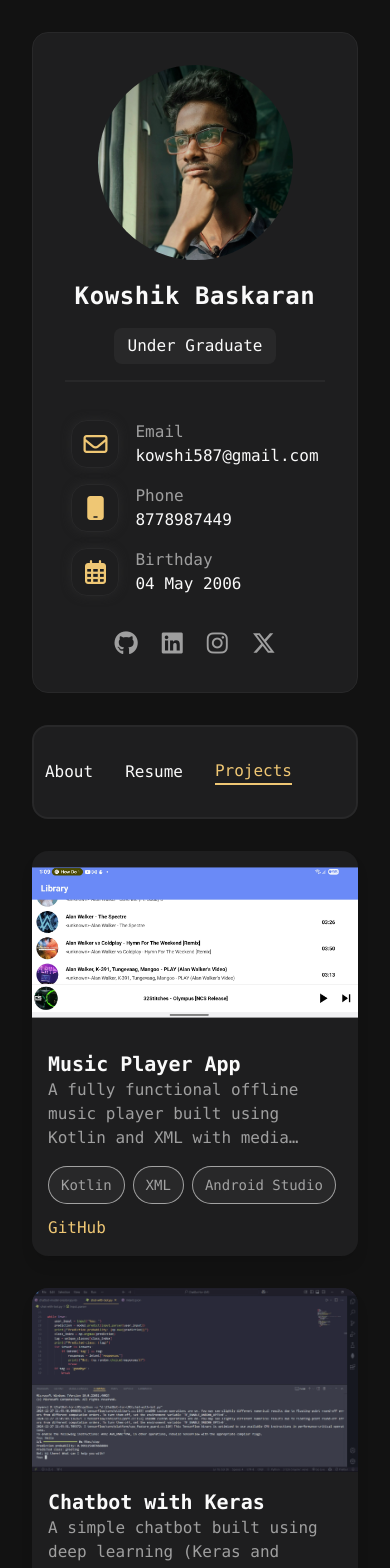
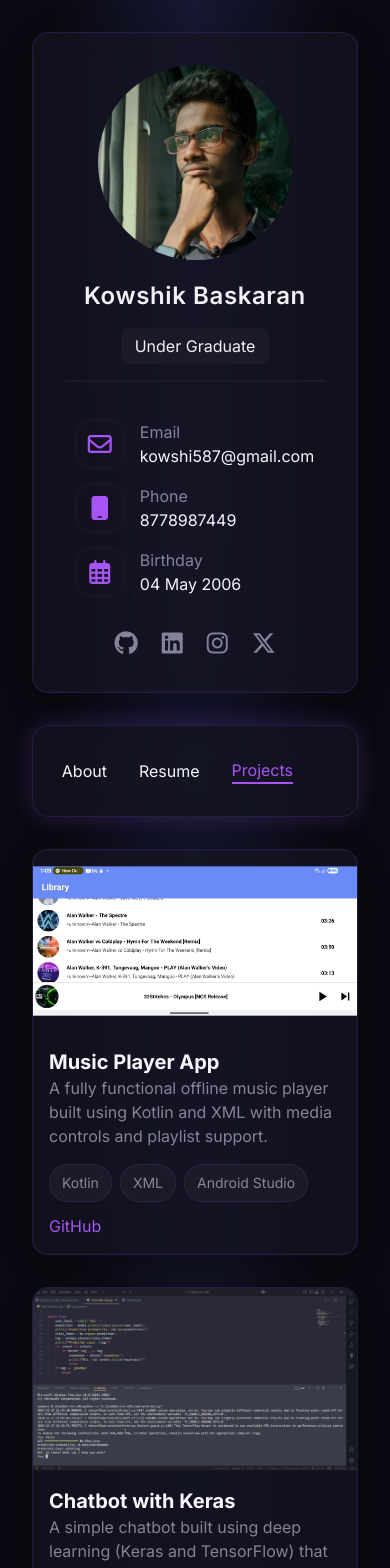
Before and after one commit to LuckyBoy587/personal-portfolio, a React (Vite) app: page / in a window 390 px wide. Shown: the top 1568 px of the page. Built offline with nearby package versions, Linux system fonts and the light colour scheme.

Commit message:
feat: Initialize portfolio application with core components, project display, branding, and a comprehensive design system.

```diff
--- /dev/null
+++ b/AI Agent Instructions/design.json
@@ -0,0 +1,202 @@
+{
+  "designSystem": {
+    "name": "Dark Luminescent SaaS",
+    "purpose": "A modern, premium dark-mode design system optimized for AI, productivity, and developer-focused products.",
+    "aestheticKeywords": [
+      "dark",
+      "minimal",
+      "futuristic",
+      "luminescent",
+      "calm",
+      "premium",
+      "AI-native"
+    ]
+  },
+
+  "colorSystem": {
+    "mode": "dark",
+    "backgrounds": {
+      "primary": {
+        "type": "gradient",
+        "direction": "radial",
+        "baseTone": "deep indigo / near-black",
+        "usage": "page backgrounds, hero sections"
+      },
+      "secondary": {
+        "type": "solid",
+        "tone": "very dark neutral",
+        "usage": "panels, cards, modals"
+      }
+    },
+    "accentColors": {
+      "primaryAccent": {
+        "hue": "violet-purple",
+        "intensity": "high saturation",
+        "effects": ["glow", "soft bloom"],
+        "usage": "hero visuals, call-to-action emphasis"
+      },
+      "secondaryAccent": {
+        "hue": "cool blue-purple",
+        "intensity": "medium",
+        "usage": "hover states, secondary highlights"
+      }
+    },
+    "textColors": {
+      "primaryText": "soft white",
+      "secondaryText": "muted gray-lavender",
+      "disabledText": "low-contrast gray"
+    }
+  },
+
+  "typography": {
+    "fontStyle": "modern sans-serif",
+    "characteristics": [
+      "clean",
+      "rounded",
+      "high readability",
+      "slightly futuristic"
+    ],
+    "scale": {
+      "heroHeading": {
+        "weight": "medium-to-bold",
+        "letterSpacing": "slightly tight",
+        "lineHeight": "compact"
+      },
+      "sectionHeading": {
+        "weight": "medium",
+        "opacity": "high"
+      },
+      "bodyText": {
+        "weight": "regular",
+        "opacity": "medium"
+      },
+      "metaText": {
+        "size": "small",
+        "opacity": "low"
+      }
+    }
+  },
+
+  "layoutSystem": {
+    "structure": {
+      "navigation": "top-fixed horizontal bar",
+      "heroSection": "center-aligned with strong visual focal point",
+      "contentSections": "stacked vertical flow",
+      "panels": "floating card-style containers"
+    },
+    "alignment": {
+      "primary": "center",
+      "secondary": "grid-based"
+    },
+    "spacing": {
+      "globalPadding": "generous",
+      "sectionGap": "large",
+      "componentGap": "medium"
+    },
+    "containerStyle": {
+      "borderRadius": "large",
+      "edges": "soft",
+      "separation": "depth-based instead of borders"
+    }
+  },
+
+  "visualEffects": {
+    "lighting": {
+      "style": "ambient glow",
+      "source": "central or horizontal focal light",
+      "falloff": "smooth gradient fade"
+    },
+    "glassmorphism": {
+      "enabled": true,
+      "blurLevel": "medium",
+      "backgroundOpacity": "low",
+      "usage": "panels, overlays, floating UI"
+    },
+    "shadows": {
+      "type": "soft diffuse",
+      "depthLevels": ["low", "medium"],
+      "colorBias": "cool-toned"
+    }
+  },
+
+  "interactionDesign": {
+    "hoverStates": {
+      "effect": "subtle glow + brightness increase",
+      "transition": "smooth ease-out"
+    },
+    "focusStates": {
+      "indicator": "accent glow or outline",
+      "intensity": "low"
+    },
+    "clickFeedback": {
+      "animation": "micro-scale or opacity shift"
+    }
+  },
+
+  "motionSystem": {
+    "animationStyle": "slow and fluid",
+    "easing": "ease-in-out",
+    "entryAnimations": [
+      "fade-in",
+      "soft vertical slide",
+      "glow emergence"
+    ],
+    "loopingEffects": {
+      "allowed": true,
+      "usage": "ambient visuals only",
+      "speed": "very slow"
+    }
+  },
+
+  "componentPhilosophy": {
+    "buttons": {
+      "shape": "pill or rounded rectangle",
+      "background": "accent gradient or translucent",
+      "textWeight": "medium"
+    },
+    "cards": {
+      "appearance": "floating",
+      "background": "dark translucent",
+      "border": "none"
+    },
+    "inputs": {
+      "style": "minimal",
+      "background": "slightly elevated from page",
+      "focusEffect": "soft glow"
+    }
+  },
+
+  "brandTone": {
+    "emotionalFeel": [
+      "thoughtful",
+      "intelligent",
+      "calm confidence"
+    ],
+    "personality": "quietly powerful",
+    "avoid": [
+      "harsh contrasts",
+      "bright flat colors",
+      "visual clutter",
+      "heavy borders"
+    ]
+  },
+
+  "replicationGuidelines": {
+    "consistencyRules": [
+      "Always use dark backgrounds with luminous accents",
+      "Prefer depth and light over lines and borders",
+      "Keep visuals calm and centered",
+      "Animations should feel ambient, not playful"
+    ],
+    "dos": [
+      "Use gradients subtly",
+      "Emphasize a single focal visual per section",
+      "Maintain high whitespace ratios"
+    ],
+    "donts": [
+      "Do not use flat bright colors",
+      "Do not overcrowd layouts",
+      "Do not use sharp corners excessively"
+    ]
+  }
+}
--- a/index.html
+++ b/index.html
@@ -4,6 +4,9 @@
     <meta charset="UTF-8"/>
     <link rel="icon" type="image/svg+xml" href="/vite.svg"/>
     <meta name="viewport" content="width=device-width, initial-scale=1.0"/>
+    <link rel="preconnect" href="https://fonts.googleapis.com">
+    <link rel="preconnect" href="https://fonts.gstatic.com" crossorigin>
+    <link href="https://fonts.googleapis.com/css2?family=Inter:wght@300;400;500;600;700&display=swap" rel="stylesheet">
     <link rel="stylesheet" href="./src/colors.css">
     <link rel="stylesheet" href="./src/animation.css">
     <title>Kowshik's Portfolio</title>
--- a/src/App.jsx
+++ b/src/App.jsx
@@ -16,7 +16,7 @@ function App() {
   const [activeTabIndex, setActiveTabIndex] = useState(2)
 
   return (
-    <div className="flex flex-col font-mono p-8 gap-8 lg:flex-row">
+    <div className="flex flex-col p-8 gap-8 lg:flex-row" style={{ fontFamily: "'Inter', sans-serif" }}>
       <Branding/>
       <div className={"flex flex-col gap-8 w-full"}>
         <div className={"flex w-full"}>
--- a/src/Branding.jsx
+++ b/src/Branding.jsx
@@ -1,4 +1,4 @@
-import {useEffect, useRef, useState} from "react";
+import { useEffect, useRef, useState } from "react";
 
 const Branding = () => {
   const brandingRef = useRef(null); // Create a ref
@@ -26,11 +26,11 @@ const Branding = () => {
   return (
     <div
       ref={brandingRef}
-      className={`flex flex-col md:flex-row lg:flex-col lg:self-start self-center justify-center items-center gap-4 w-full lg:max-w-[300px] h-fit border border-[var(--secondary-bg)] p-8 bg-[var(--primary-bg)] min-w-[min(600px, 100vw)] lg:min-w-min rounded-2xl animate-right-to-left lg:sticky transition-all duration-300`}
-      style={{top: topValue}}>
+      className={`flex flex-col md:flex-row lg:flex-col lg:self-start self-center justify-center items-center gap-4 w-full lg:max-w-[300px] h-fit p-8 min-w-[min(600px, 100vw)] lg:min-w-min rounded-2xl animate-right-to-left lg:sticky transition-all duration-300 glass-card`}
+      style={{ top: topValue }}>
       <div className="flex justify-center items-center flex-col gap-2">
         <div className="flex rounded-full overflow-hidden w-3/4 aspect-square mx-auto">
-          <img className="w-full h-full object-cover" src="./me.jpg" alt="Me"/>
+          <img className="w-full h-full object-cover" src="./me.jpg" alt="Me" />
         </div>
         <p className="text-[var(--primary-text)] mt-3 text-2xl text-center font-semibold tracking-wide">Kowshik
           Baskaran</p>
@@ -41,19 +41,19 @@ const Branding = () => {
       </div>
 
       <div className="w-full h-6 lg:visible lg:flex items-center">
-        <div className="w-full h-0.5 bg-[var(--secondary-bg)]"/>
+        <div className="w-full h-0.5 bg-[var(--secondary-bg)]" />
       </div>
 
       <div className="flex flex-col gap-4">
         {[
-          {icon: "fa-regular fa-envelope", label: "Email", value: "kowshi587@gmail.com"},
-          {icon: "fa-solid fa-mobile", label: "Phone", value: "8778987449"},
-          {icon: "fa-regular fa-calendar-days", label: "Birthday", value: "04 May 2006"}
-        ].map(({icon, label, value}) => (
+          { icon: "fa-regular fa-envelope", label: "Email", value: "kowshi587@gmail.com" },
+          { icon: "fa-solid fa-mobile", label: "Phone", value: "8778987449" },
+          { icon: "fa-regular fa-calendar-days", label: "Birthday", value: "04 May 2006" }
+        ].map(({ icon, label, value }) => (
           <div key={label} className="flex gap-4 group transition-all duration-300">
             <div
               className="flex items-center justify-center w-12 h-12 text-[var(--secondary-text)] text-2xl p-2 border border-[var(--secondary-bg)] rounded-2xl shadow-[0_0_10px_var(--secondary-bg)] transition-transform hover:scale-110">
-              <i className={`${icon}`}/>
+              <i className={`${icon}`} />
             </div>
             <div>
               <p className="text-[var(--gray-text)]">{label}</p>
@@ -65,11 +65,11 @@ const Branding = () => {
 
       <div className="flex flex-row md:flex-col lg:flex-row gap-6 mt-4 text-2xl text-[var(--gray-text)]">
         {[
-          {icon: "fa-github", url: "https://github.com/LuckyBoy587"},
-          {icon: "fa-linkedin", url: "https://www.linkedin.com/in/kowshi587/"},
-          {icon: "fa-instagram", url: "https://www.instagram.com/luckyboy_587"},
-          {icon: "fa-x-twitter", url: "https://x.com/luckyboy_587"}
-        ].map(({icon, url}, i) => (
+          { icon: "fa-github", url: "https://github.com/LuckyBoy587" },
+          { icon: "fa-linkedin", url: "https://www.linkedin.com/in/kowshi587/" },
+          { icon: "fa-instagram", url: "https://www.instagram.com/luckyboy_587" },
+          { icon: "fa-x-twitter", url: "https://x.com/luckyboy_587" }
+        ].map(({ icon, url }, i) => (
           <a href={url} key={url} target={"_blank"}>
             <i
               key={i}
--- a/src/animation.css
+++ b/src/animation.css
@@ -1,12 +1,14 @@
 :root {
-    --animate-duration: 200ms;
-    --popup-duration: 300ms;
+    --animate-duration: 400ms;
+    --popup-duration: 350ms;
+    --ease-smooth: cubic-bezier(0.4, 0, 0.2, 1);
 }
 
+/* Slow, fluid entrance animation */
 @keyframes onScreenAppearance {
     from {
         opacity: 0;
-        transform: scale(1.2);
+        transform: scale(1.05);
     }
 
     to {
@@ -18,7 +20,7 @@
 @keyframes fadeIn-from-left {
     from {
         opacity: 0;
-        transform: translateX(-100px);
+        transform: translateX(-60px);
     }
 
     to {
@@ -30,7 +32,7 @@
 @keyframes fadeIn-from-right {
     from {
         opacity: 0;
-        transform: translateX(100px);
+        transform: translateX(60px);
     }
 
     to {
@@ -39,12 +41,14 @@
     }
 }
 
+/* Soft blur fade-in with vertical slide */
 @keyframes blurFadeIn {
     0% {
         opacity: 0;
-        filter: blur(8px);
-        transform: translateY(10px);
+        filter: blur(10px);
+        transform: translateY(15px);
     }
+
     100% {
         opacity: 1;
         filter: blur(0);
@@ -54,7 +58,7 @@
 
 @keyframes zoomIn-from-center {
     0% {
-        scale: 0.3;
+        scale: 0.9;
         opacity: 0;
     }
 
@@ -64,28 +68,45 @@
     }
 }
 
+/* Glow emergence animation for ambient effects */
+@keyframes glowEmergence {
+    0% {
+        opacity: 0;
+        box-shadow: 0 0 0 rgba(168, 85, 247, 0);
+    }
+
+    100% {
+        opacity: 1;
+        box-shadow: 0 0 25px rgba(168, 85, 247, 0.2);
+    }
+}
+
 .animate-zoom-from-center {
-    animation: zoomIn-from-center var(--animate-duration) ease forwards;
+    animation: zoomIn-from-center var(--animate-duration) var(--ease-smooth) forwards;
 }
 
 .blur-fade-in {
-    animation: blurFadeIn var(--animate-duration) ease forwards;
+    animation: blurFadeIn var(--animate-duration) var(--ease-smooth) forwards;
 }
 
 .animate-left-to-right {
-    animation: fadeIn-from-left var(--animate-duration) ease-in-out;
+    animation: fadeIn-from-left var(--animate-duration) var(--ease-smooth);
 }
 
 .animate-right-to-left {
-    animation: fadeIn-from-right var(--animate-duration) ease-in-out;
+    animation: fadeIn-from-right var(--animate-duration) var(--ease-smooth);
 }
 
 .animate-on-screen {
-    animation: onScreenAppearance var(--animate-duration) ease-in-out;
+    animation: onScreenAppearance var(--animate-duration) var(--ease-smooth);
     transform-origin: center;
+}
+
+.animate-glow-emergence {
+    animation: glowEmergence var(--animate-duration) var(--ease-smooth) forwards;
 }
 
 .animate-original-to-center {
     will-change: left, top, width, height, transform, opacity;
-    transition: all var(--popup-duration) ease-out, opacity var(--popup-duration) ease-in;
+    transition: all var(--popup-duration) var(--ease-smooth), opacity var(--popup-duration) ease-in;
 }
--- a/src/colors.css
+++ b/src/colors.css
@@ -1,12 +1,26 @@
 :root {
-    --window-bg: #121212;
-    --primary-bg: #1e1e1f;
-    --secondary-bg: #282829;
-    --primary-text: #fafafa;
-    --secondary-text: #efc774;
-    --bright-text: #fafafa;
-    --gray-text: hsla(0, 0%, 84%, 0.7);
-    --profile-pic-gradient: linear-gradient(90deg,rgba(63, 71, 70, 1) 78%, rgba(18, 18, 18, 1) 100%);
-    --arrow-bg: rgba(255, 255, 255, 0.05);
-    --arrow-hover-bg: rgb(83, 83, 83);
+    /* Backgrounds - Deep indigo/near-black tones */
+    --window-bg: #0a0a12;
+    --primary-bg: #12121a;
+    --secondary-bg: #1a1a28;
+
+    /* Glassmorphism card backgrounds */
+    --card-bg: rgba(20, 20, 35, 0.7);
+    --card-border: rgba(138, 92, 246, 0.15);
+
+    /* Text Colors - Soft white and lavender tones */
+    --primary-text: #f0f0f5;
+    --secondary-text: #a855f7;
+    --bright-text: #f5f5fa;
+    --gray-text: hsla(250, 20%, 75%, 0.7);
+
+    /* Accent Colors - Violet-purple spectrum */
+    --accent-primary: #a855f7;
+    --accent-secondary: #6366f1;
+    --accent-glow: rgba(168, 85, 247, 0.4);
+
+    /* Legacy mappings for gradients and UI elements */
+    --profile-pic-gradient: linear-gradient(135deg, rgba(30, 30, 50, 1) 0%, rgba(10, 10, 18, 1) 100%);
+    --arrow-bg: rgba(168, 85, 247, 0.1);
+    --arrow-hover-bg: rgba(168, 85, 247, 0.3);
 }
--- a/src/index.css
+++ b/src/index.css
@@ -1,45 +1,81 @@
 @import "tailwindcss";
 
+/* Page background with radial ambient glow */
 body {
     margin: 0;
     padding: 0;
-    background-color: var(--window-bg);
+    background:
+        radial-gradient(ellipse at 50% 0%, rgba(99, 102, 241, 0.15) 0%, transparent 50%),
+        radial-gradient(ellipse at 50% 100%, rgba(168, 85, 247, 0.1) 0%, transparent 40%),
+        var(--window-bg);
+    min-height: 100vh;
 }
 
-/* App.css */
-
+/* Custom scrollbar with purple accent */
 ::-webkit-scrollbar {
     width: 8px;
 }
 
 ::-webkit-scrollbar-track {
-    background: var(--primary-bg); /* dark track */
+    background: var(--primary-bg);
 }
 
 ::-webkit-scrollbar-thumb {
-    background: var(--secondary-text);
+    background: var(--accent-secondary);
     border-radius: 10px;
-    box-shadow: inset 0 0 0 2px var(--secondary-text); /* creates an "inner line" effect */
+    box-shadow: inset 0 0 0 2px var(--accent-secondary);
     background-clip: padding-box;
     border: 2px solid transparent;
-    transition: all 0.5s ease;
+    transition: all 0.4s ease;
 }
 
 ::-webkit-scrollbar-thumb:hover {
-    background: #d4af37;
-    box-shadow: inset 0 0 0 2px #d4af37;
+    background: var(--accent-primary);
+    box-shadow: 0 0 12px var(--accent-glow);
 }
 
-/* Put in styles.css or global.css */
+/* Hide scrollbar utility */
 .hide-scrollbar {
-    -ms-overflow-style: none; /* IE and Edge */
-    scrollbar-width: none;    /* Firefox */
+    -ms-overflow-style: none;
+    scrollbar-width: none;
     touch-action: pan-x;
 }
+
 .hide-scrollbar::-webkit-scrollbar {
-    display: none;            /* Chrome, Safari */
+    display: none;
 }
 
+/* Glassmorphism card styling */
+.glass-card {
+    background: var(--card-bg);
+    backdrop-filter: blur(12px);
+    -webkit-backdrop-filter: blur(12px);
+    border: 1px solid var(--card-border);
+    box-shadow:
+        0 8px 32px rgba(0, 0, 0, 0.3),
+        0 0 0 1px rgba(138, 92, 246, 0.05) inset;
+}
+
+/* Subtle glow on hover for interactive elements */
+.glow-hover {
+    transition: box-shadow 0.4s ease, transform 0.3s ease;
+}
+
+.glow-hover:hover {
+    box-shadow: 0 0 20px var(--accent-glow), 0 4px 15px rgba(0, 0, 0, 0.2);
+}
+
+/* Icon container styling with glow */
+.icon-container {
+    transition: transform 0.3s ease, box-shadow 0.3s ease;
+}
+
+.icon-container:hover {
+    transform: scale(1.1);
+    box-shadow: 0 0 15px var(--accent-glow);
+}
+
+/* Scroll container animations */
 .scroll-container {
     overflow: hidden;
     width: 100%;
@@ -54,6 +90,7 @@ body {
     0% {
         transform: translateX(0);
     }
+
     100% {
         transform: translateX(calc(-100%));
     }
--- a/src/projects.jsx
+++ b/src/projects.jsx
@@ -9,7 +9,7 @@ const ProjectCard = ({ project, onClick, haveHoverEffect = true }) => {
   const baseGithubUrl = "https://github.com/LuckyBoy587/";
   return (
     <div
-      className={`relative h-full bg-[var(--primary-bg)] rounded-2xl shadow-lg ${haveHoverEffect && "hover:scale-105 hover:shadow-2xl hover:cursor-pointer transition-all duration-150 group"}`}
+      className={`relative h-full rounded-2xl glass-card ${haveHoverEffect && "hover:scale-105 glow-hover hover:cursor-pointer transition-all duration-300 group"}`}
       onClick={(event) => {
         event.stopPropagation();
         onClick(event);
@@ -24,7 +24,7 @@ const ProjectCard = ({ project, onClick, haveHoverEffect = true }) => {
         />
       </div>
       <div className="flex flex-col p-4 justify-between text-[var(--gray-text)]">
-        <h2 className="text-xl font-bold text-[var(--bright-text)] group-hover:text-blue-400 transition-colors duration-300">
+        <h2 className="text-xl font-bold text-[var(--bright-text)] group-hover:text-[var(--accent-primary)] transition-colors duration-300">
           {project.title}
         </h2>
         <p className="mb-4 line-clamp-3 min-h-[4.5rem]">{project.description}</p>
@@ -91,7 +91,7 @@ const PopUpProjectCard = ({ project, onOutOfBoundsClick }) => {
 
   return (
     <div className="fixed inset-0 z-100">
-      <div className="fixed w-full h-full bg-[var(--primary-bg)]/50 backdrop-blur-md"></div>
+      <div className="fixed w-full h-full bg-[var(--window-bg)]/70 backdrop-blur-lg"></div>
       <div className="fixed h-full w-full">
         <div
           id={POPUP_ID}
@@ -106,7 +106,7 @@ const PopUpProjectCard = ({ project, onOutOfBoundsClick }) => {
             transition: "all 0.3s ease-in-out",
           }}
         >
-          <ProjectCard project={project} haveHoverEffect={false} onClick={() => {}} />
+          <ProjectCard project={project} haveHoverEffect={false} onClick={() => { }} />
         </div>
       </div>
     </div>
--- a/src/utility/context-box.jsx
+++ b/src/utility/context-box.jsx
@@ -1,6 +1,6 @@
 const ContextBox = ({ children }) => {
   return (
-    <div className={"flex flex-col h-fit w-full bg-[var(--primary-bg)] p-8 pl-12 gap-4 rounded-2xl border-2 border-[var(--secondary-bg)]"}>
+    <div className={"flex flex-col h-fit w-full p-8 pl-12 gap-4 rounded-2xl glass-card animate-glow-emergence"}>
       {children}
     </div>
   )
--- a/src/utility/scrolling-tech.jsx
+++ b/src/utility/scrolling-tech.jsx
@@ -80,7 +80,7 @@ const TechStack = ({ project }) => {
         {project.tech.map((tech, i) => (
           <p
             key={i}
-            className="bg-[var(--secondary-bg)] px-3 py-2 rounded-full border border-[var(--gray-text)] group-hover:border-blue-400 transition-colors duration-300"
+            className="bg-[var(--secondary-bg)] px-3 py-2 rounded-full border border-[var(--card-border)] group-hover:border-[var(--accent-primary)] transition-colors duration-300"
           >
             {tech}
           </p>
```
